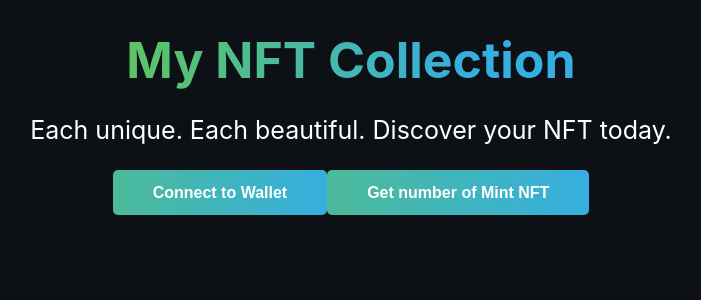
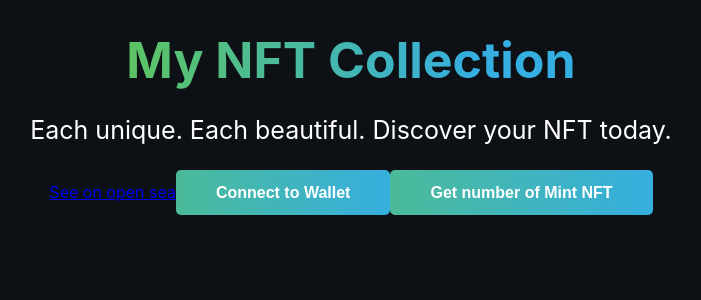
Before and after one commit to zalbani-lab/NFT-Marketplace, a React (Create React App) app: page / in a window 1280 px wide. Shown: the top 300 px of the page, without its empty margins (289-990 px from the left). Built offline with nearby package versions, Linux system fonts and the light colour scheme.

Commit message:
Add opensea link

```diff
--- a/src/App.js
+++ b/src/App.js
@@ -4,10 +4,9 @@ import myEpicNft from './utils/MyEpicNFT.json'
 import './styles/App.css';
 
 // Constants
-const OPENSEA_LINK = '';
+const CONTRACT_ADDRESS = "0x174136d234a73B32D25a2A42860DFe4fF748Ee79";
+const OPENSEA_LINK = `https://testnets.opensea.io/assets/goerli/${CONTRACT_ADDRESS}`;
 const TOTAL_MINT_COUNT = 50;
-
-const CONTRACT_ADDRESS = "0x174136d234a73B32D25a2A42860DFe4fF748Ee79";
 
 const App = () => {
 
@@ -198,6 +197,7 @@ const App = () => {
           <p className="sub-text">
             Each unique. Each beautiful. Discover your NFT today.
           </p>
+          <a href={OPENSEA_LINK} target='_blank'>See on open sea</a>
           {currentAccount === "" ? renderNotConnectedContainer() : renderMintButton()}
           {getNumberOfNFTMintedButton()}
           {isMinting === true ? mintingGif() : null}
```
